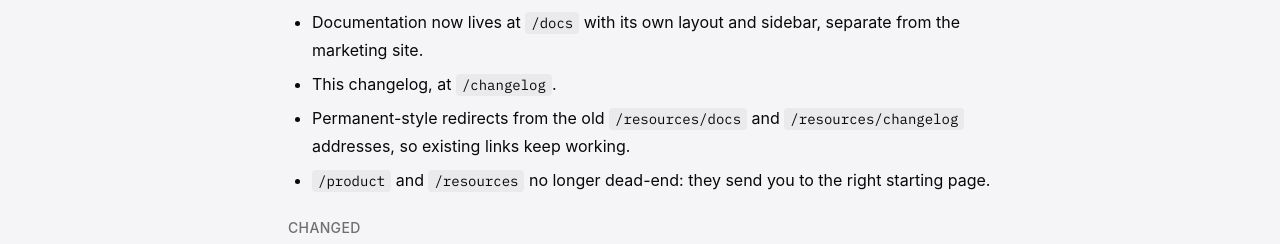
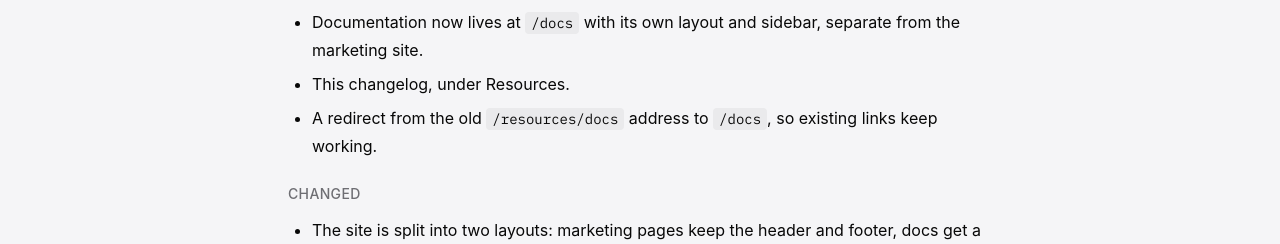
Before and after one commit to Miransas/miralas, a Next.js app: page /resources/changelog in a window 1280 px wide. Shown: the part 462-706 px from the top of the page. Built offline with nearby package versions, Linux system fonts and the light colour scheme; no server answers.

Commit message:
docs: hide unreleased pages, fix links, correct changelog

```diff
--- a/app/(site)/resources/changelog/changelog.mdx
+++ b/app/(site)/resources/changelog/changelog.mdx
@@ -9,9 +9,8 @@ Everything that ships, changes or goes away at Miralas. Newest first.
 
 ### Added
 - Documentation now lives at `/docs` with its own layout and sidebar, separate from the marketing site.
-- This changelog, at `/changelog`.
-- Permanent-style redirects from the old `/resources/docs` and `/resources/changelog` addresses, so existing links keep working.
-- `/product` and `/resources` no longer dead-end: they send you to the right starting page.
+- This changelog, under Resources.
+- A redirect from the old `/resources/docs` address to `/docs`, so existing links keep working.
 
 ### Changed
 - The site is split into two layouts: marketing pages keep the header and footer, docs get a focused reading layout.
--- a/app/(site)/resources/changelog/page.tsx
+++ b/app/(site)/resources/changelog/page.tsx
@@ -1,6 +1,6 @@
 import type { Metadata } from "next";
 
-// @ts-expect-error MDX module types are provided by the Next.js MDX loader.
+
 import Changelog from "./changelog.mdx";
 
 export const metadata: Metadata = {
--- a/app/sitemap.ts
+++ b/app/sitemap.ts
@@ -13,7 +13,7 @@ const routes = [
   { path: "/product/voice-clone", priority: 0.9, changeFrequency: "weekly" },
   { path: "/resources/changelog", priority: 0.6, changeFrequency: "weekly" },
   { path: "resoources/about",  priority:0.7, changeFrequency: "weekly"},
-  { path: "/resources/docs", priority: 0.9, changeFrequency: "weekly" },
+  { path: "/docs", priority: 0.9, changeFrequency: "weekly" },
   { path: "/resources/guides", priority: 0.8, changeFrequency: "weekly" },
   { path: "/resources/help-center", priority: 0.7, changeFrequency: "monthly" },
   { path: "/resources/media", priority: 0.6, changeFrequency: "monthly" },
--- a/constants/footer.ts
+++ b/constants/footer.ts
@@ -30,7 +30,7 @@ export const FOOTER_SECTIONS: FooterSection[] = [
     title: "Resources",
     links: [
       { label: "About", href: "/resources/about" },
-      { label: "Documentation", href: "/resources/docs" },
+      { label: "Documentation", href: "/docs" },
       { label: "Guides", href: "/resources/guides" },
       { label: "Changelog", href: "/resources/changelog" },
       { label: "Support", href: "/resources/support" },
@@ -41,13 +41,13 @@ export const FOOTER_SECTIONS: FooterSection[] = [
    {
      title: "Documentation",
      links: [
-       { label: "Docs", href: "/resources/docs" },
-       { label: "Get Started", href: "/resources/docs/getting-started" },
-       { label: "Api", href: "/resources/docs/api-reference" },
-       { label: "Spech TS", href: "/resources/docs/speech-to-speech" },
-       { label: "TTS", href: "/resources/docs/tts" },
-       { label: "Voice Agent", href: "/resources/docs/voice-agent" },
-       { label: "Voice Clone", href: "/resources/docs/voice-clone" },
+       { label: "Docs", href: "/docs" },
+       { label: "Get Started", href: "/docs/getting-started" },
+       { label: "Api", href: "/docs/api-reference" },
+       { label: "Spech TS", href: "/docs/speech-to-speech" },
+       { label: "TTS", href: "/docs/tts" },
+       { label: "Voice Agent", href: "/docs/voice-agent" },
+       { label: "Voice Clone", href: "/docs/voice-clone" },
      ],
    },
   {
--- a/constants/resources/support.ts
+++ b/constants/resources/support.ts
@@ -12,7 +12,7 @@ export const supportCategories = [
     title: "Documentation & Guides",
     description: "Learn how to integrate Miralas APIs, TTS models, and voice cloning into your apps.",
     icon: BookOpen,
-    href: "/resources/docs",
+    href: "/docs",
     count: "12 articles"
   },
   {
@@ -47,7 +47,7 @@ export const popularFaqs = [
   {
     question: "What are the rate limits for the Miralas TTS API?",
     answer: "Rate limits vary depending on your tier. Standard developer plans include up to 60 requests per minute, while enterprise plans offer custom throughput limits.",
-    href: "/resources/docs"
+    href: "/docs"
   },
   {
     question: "How are commercial voice rights handled?",
--- a/lib/docs-d.ts
+++ b/lib/docs-d.ts
@@ -12,22 +12,22 @@ export const navigation: NavSection[] = [
   {
     title: 'Getting started',
     items: [
-      { label: 'Overview', href: '/resources/docs' },
-      { label: 'Getting started', href: '/resources/docs/getting-started' },
+      { label: 'Overview', href: '/docs' },
+      { label: 'Getting started', href: '/docs/getting-started' },
     ],
   },
   {
     title: 'Guides',
     items: [
-      { label: 'Voice agents', href: '/resources/docs/voice-agents' },
-      { label: 'Text-to-speech', href: '/resources/docs/tts' },
-      { label: 'Speech-to-speech', href: '/resources/docs/speech-to-speech' },
-      { label: 'Voice cloning', href: '/resources/docs/voice-cloning' },
+      { label: 'Overview', href: '/docs' },                 // satır 15
+      { label: 'Voice agents', href: '#' },                 // satır 22
+      { label: 'Voice cloning', href: '#' },                // satır 25
+
     ],
   },
   {
     title: 'Reference',
-    items: [{ label: 'API reference', href: '/resources/docs/api-reference' }],
+    items: [{ label: 'API reference', href: '#' }],
   },
 ];
 
--- /dev/null
+++ b/mdx-modules.d.ts
@@ -0,0 +1,5 @@
+declare module "*.mdx" {
+  import type { ComponentType } from "react";
+  const MDXContent: ComponentType<Record<string, unknown>>;
+  export default MDXContent;
+}
```
Also changed, not shown: 6 other files (tests, documents, lock files or other folders).
